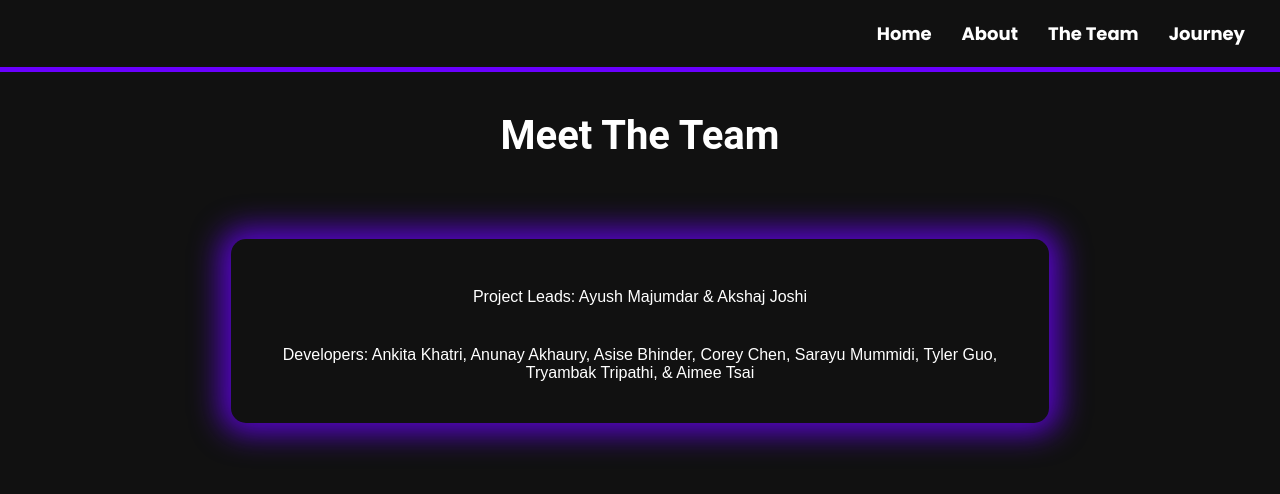
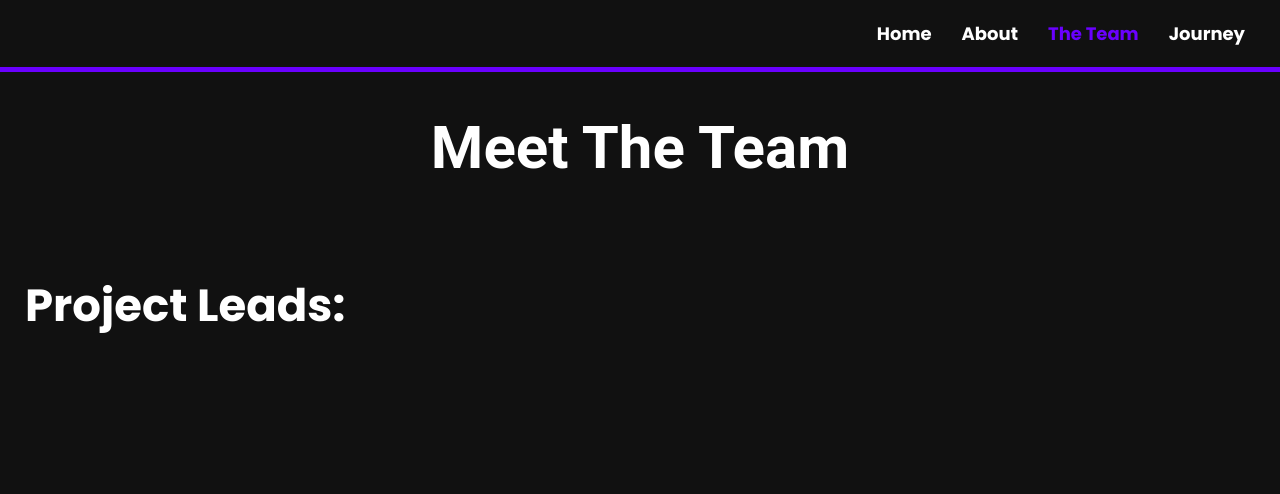
Before and after one commit to ayushmajumdar14/SEO2024, a Django app: page /team/ in a window 1280 px wide. Shown: the top 494 px of the page. Run offline with Django 4.2, Linux system fonts and the light colour scheme.

Commit message:
Update team.html

```diff
--- a/example/templates/team.html
+++ b/example/templates/team.html
@@ -57,12 +57,16 @@
             nav a:hover {
                     color: #6A00FF; /* Change text color on hover */
                 }
+            nav a.current {
+                color: #6A00FF;
+
+            }
 
             h1 {
                 text-align: center;
                 margin-top: 5vh;
                 font-family: 'Roboto', sans-serif;
-                font-size: 40px; /* Adjust font size */
+                font-size: 60px; /* Adjust font size */
                 font-weight: bold;
             }
             p {
@@ -71,26 +75,29 @@
             }
 
             .custom-text-container {
-                max-width: 60%;
-                margin: 10vh auto;  /* Bring the box down */
+                display: inline-block;
+                max-width: content-box;
+                margin: 10vh auto;
                 background: none;
-                box-shadow: 0px 0px 30px 10px rgba(106, 0, 255, 0.8);
-                border-radius: 15px;  /* Rounded corners */
                 position: relative;
-                height: auto;  /* Increase the overall height */
-                display: flex;
+                height: auto; /* Set the height to auto */
                 padding: 25px;
-                flex-direction: column;
-                justify-content: center;
-                align-items: center;
+                font-family: 'Poppins', sans-serif;
+                text-align: left;
+                margin: 0;
+                font-size: 45px;
+                font-weight: bold;
+                /*
+                text-decoration: underline;
+                text-decoration-color: #6A00FF;
+                text-underline-offset: 15px;
+                text-decoration-thickness: 5px; */
             }
-            .custom-text {
-                font-family: 'Poppins', sans-serif;
-                text-align: center;
-                margin: 0;
-                font-size: 20px;
-                color: white;
-            }
+
+
+
+
+
         </style>
         <link rel="stylesheet" href="https://fonts.googleapis.com/css2?family=Orbitron:wght@400;700&display=swap">
         <link rel="stylesheet" href="https://fonts.googleapis.com/css2?family=Poppins:wght@400;700&display=swap">
@@ -100,14 +107,13 @@
             <nav>
                 <a href="/home">Home</a>
                 <a href="/about">About</a>
-                <a href="/team">The Team</a>
+                <a href="/team" class = "current">The Team</a>
                 <a href="/journey">Journey</a>
             </nav>
         </header>
         <h1>Meet The Team</h1>
         <div class="custom-text-container">
-            <p>Project Leads: Ayush Majumdar & Akshaj Joshi</p>
-            <p>Developers: Ankita Khatri, Anunay Akhaury, Asise Bhinder, Corey Chen, Sarayu Mummidi, Tyler Guo, Tryambak Tripathi, & Aimee Tsai</p>
+            <p>Project Leads:</p>
         </div>
     </body>
 </html>
```
